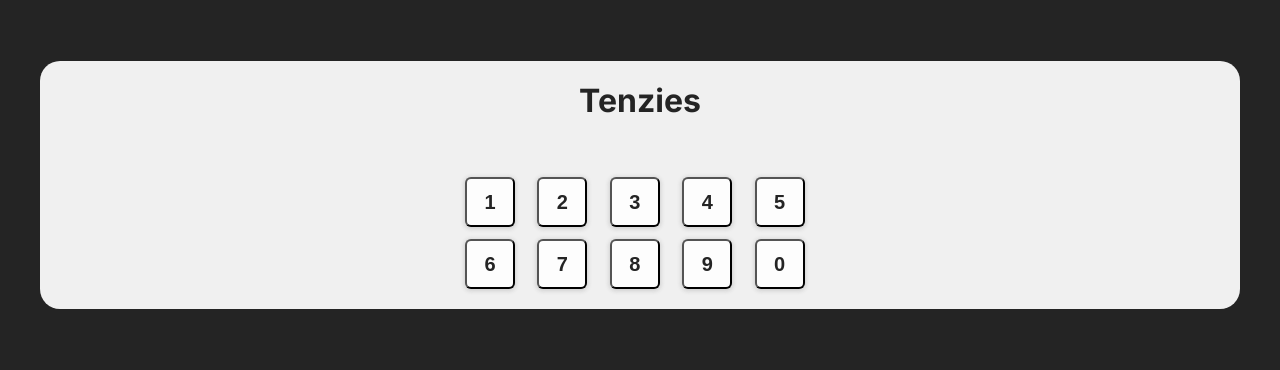
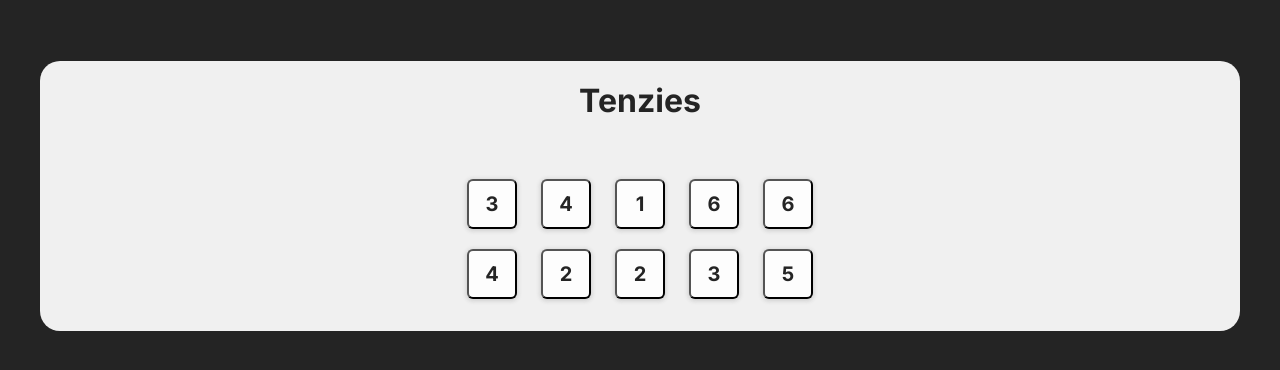
Before and after one commit to tiagocostarebelo/tcr-tenzies-game, a React (Vite) app: page / in a window 1280 px wide. Shown: the top 370 px of the page. Built offline with nearby package versions, Linux system fonts and the light colour scheme.

Commit message:
created state for the diceNumbers, initialised it with the randomDice numbers function and mapped over the array to fill in the dice buttons

```diff
--- a/src/App.jsx
+++ b/src/App.jsx
@@ -1,21 +1,29 @@
 import Dice from './components/Dice'
+import { useState } from 'react'
 
 function App() {
+  const [diceNumbers, setDiceNumbers] = useState(randomDice());
+
+  function randomDice() {
+    const numbersArray = [];
+    while (numbersArray.length < 10) {
+      const randomNumber = Math.floor(Math.random() * 6) + 1;
+      numbersArray.push(randomNumber);
+    }
+    return numbersArray;
+  }
+
+
+  const newDices = diceNumbers.map((number, index) => {
+    return <Dice key={index} value={number} />
+  })
+
 
   return (
     <main>
       <h1 className="title">Tenzies</h1>
       <div className="dice-container">
-        <Dice value="1" />
-        <Dice value="2" />
-        <Dice value="3" />
-        <Dice value="4" />
-        <Dice value="5" />
-        <Dice value="6" />
-        <Dice value="7" />
-        <Dice value="8" />
-        <Dice value="9" />
-        <Dice value="0" />
+        {newDices}
       </div>
     </main>
   )
--- a/src/index.css
+++ b/src/index.css
@@ -46,14 +46,15 @@ main {
 
 .dice-container {
   display: grid;
+  justify-items: center;
   grid-template-columns: repeat(auto-fit, minmax(50px, 1fr));
   grid-template-rows: 50px;
   grid-auto-rows: 50px;
-  gap: 12px;
+  gap: 20px;
   max-width: 350px;
   margin: 0 auto;
-  padding: 20px;
-  margin-top: 2rem;
+  padding: 2rem 1rem;
+
 }
 
 .dice-container>button {
@@ -65,4 +66,5 @@ main {
   color: #242424;
   font-size: 20px;
   font-weight: 700;
+  font-family: "Inter", sans-serif;
 }
```
